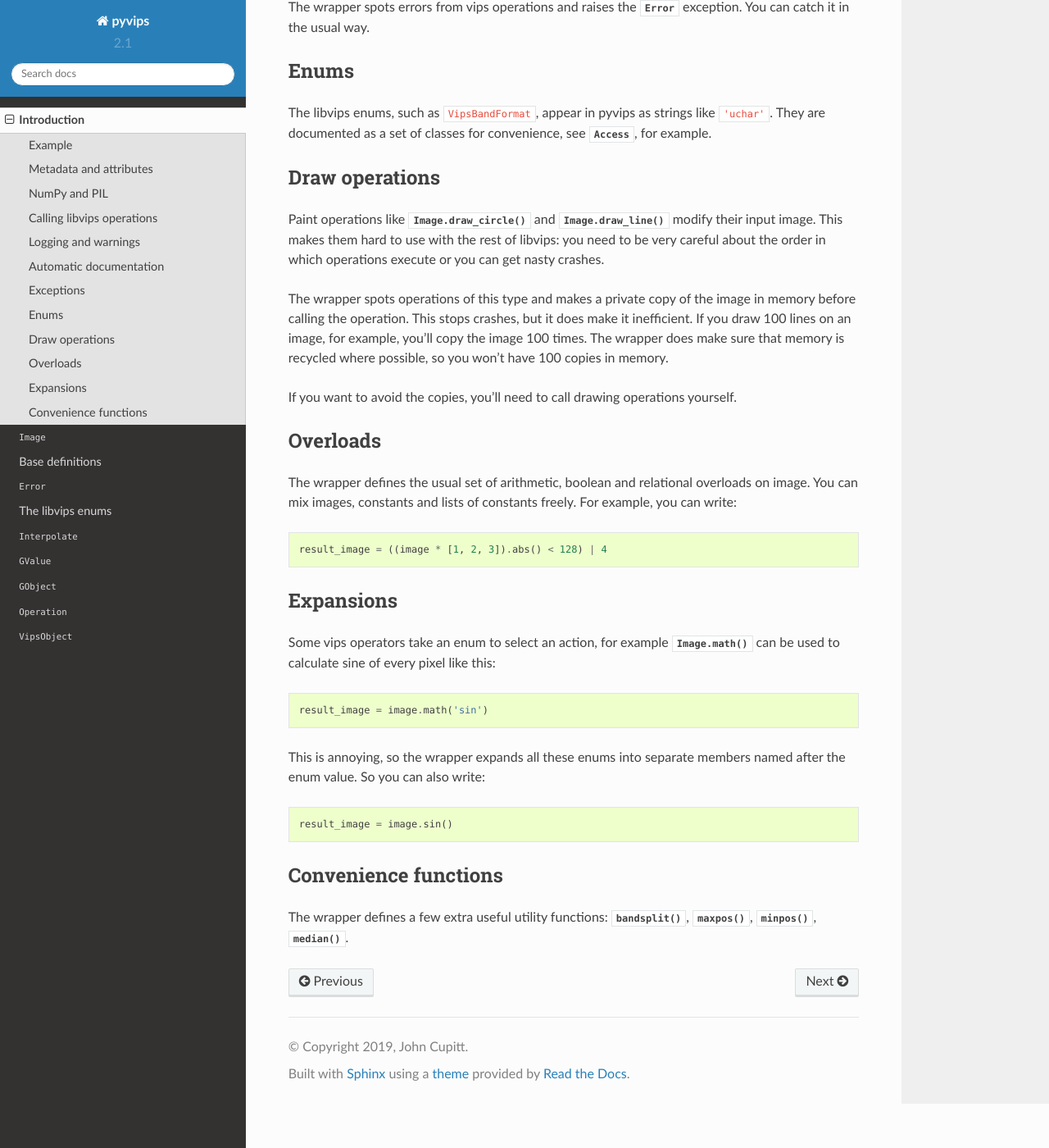
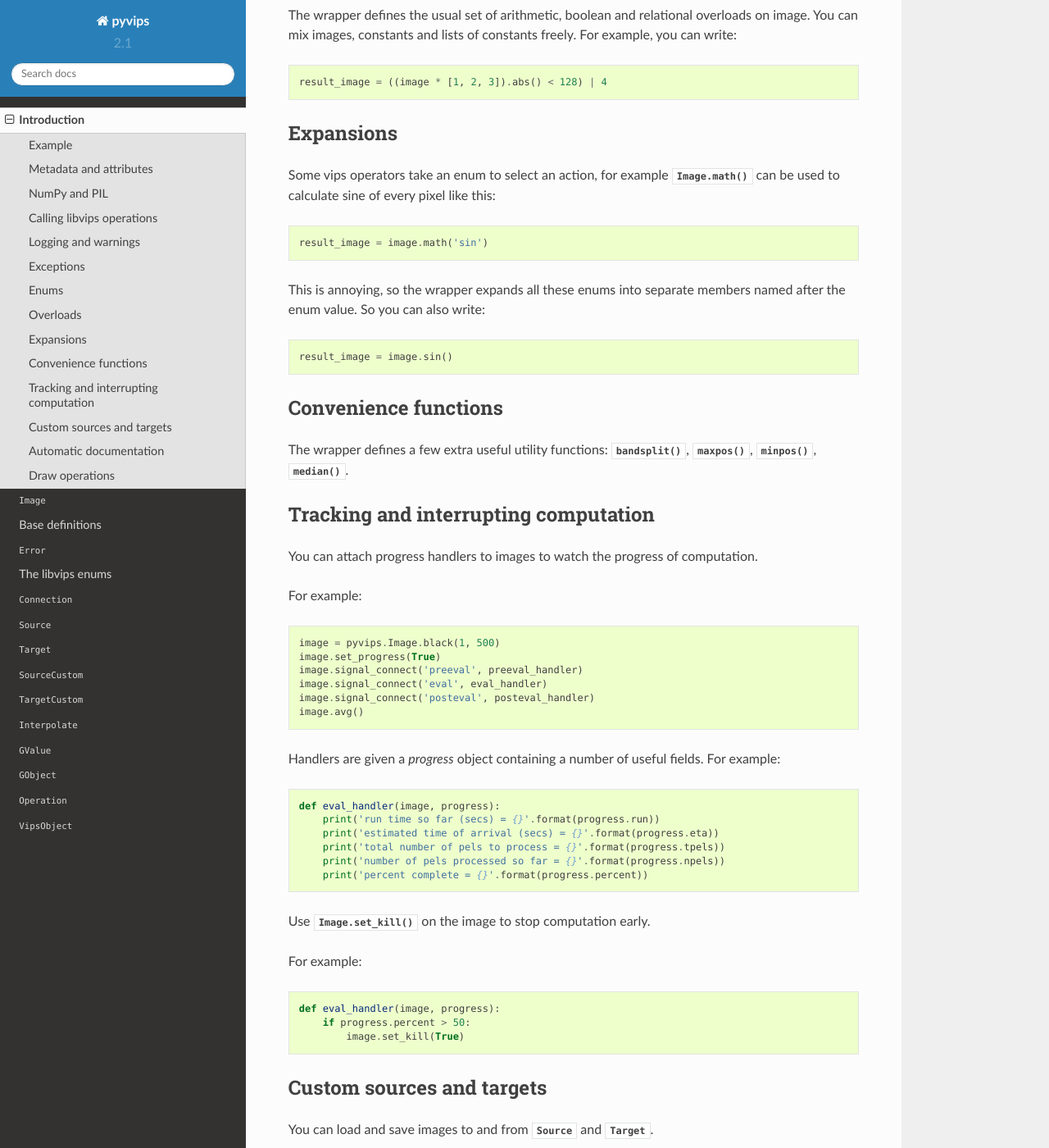
Before and after one commit to libvips/pyvips, a Sphinx documentation site: the page built from doc/intro.rst, in a window 1280 px wide and 1400 px high, scrolled down 6401 px. Shown: the whole window at 82% size. Built offline with Sphinx 7.4.7 and the Read the Docs theme 2.0.0, drawn with Linux system fonts in a browser that asks for light colours; some of the changed text lies outside the part shown.

Commit message:
update docs for new classes

```diff
--- a/doc/index.rst
+++ b/doc/index.rst
@@ -20,6 +20,11 @@ Contents
    base
    error
    enums
+   vconnection
+   vsource
+   vtarget
+   vsourcecustom
+   vtargetcustom
    vinterpolate
    gvalue
    gobject
--- a/doc/intro.rst
+++ b/doc/intro.rst
@@ -29,7 +29,7 @@ Reading this example line by line, we have::
 
     image = pyvips.Image.new_from_file('some-image.jpg', access='sequential')
 
-:meth:`.new_from_file` can load any image file supported by libvips. In
+:meth:`.Image.new_from_file` can load any image file supported by libvips. In
 this example, we will be accessing pixels top-to-bottom as we sweep through
 the image reading and writing, so `sequential` access mode is best for us.
 
@@ -120,7 +120,7 @@ it.
 NumPy and PIL
 -------------
 
-You can use :meth:`.write_to_memory` and :meth:`.new_from_memory` to pass
+You can use :meth:`.write_to_memory` and :meth:`.Image.new_from_memory` to pass
 buffers of pixels between PIL, NumPy and pyvips. For example::
 
     import pyvips
@@ -276,18 +276,6 @@ Add these lines somewhere near the start of your program::
         logging.basicConfig(level=logging.WARNING)
 
 
-Automatic documentation
------------------------
-
-The bulk of these API docs are generated automatically by
-:meth:`.Operation.generate_sphinx_all`. It examines libvips and writes a
-summary of each operation and the arguments and options that that operation
-expects.
-
-Use the C API docs for more detail:
-
-https://libvips.github.io/libvips/API/current
-
 Exceptions
 ----------
 
@@ -300,23 +288,6 @@ Enums
 The libvips enums, such as ``VipsBandFormat``, appear in pyvips as strings
 like ``'uchar'``. They are documented as a set of classes for convenience, see
 :class:`.Access`, for example.
-
-Draw operations
----------------
-
-Paint operations like :meth:`.Image.draw_circle` and
-:meth:`.Image.draw_line` modify their input image. This makes them
-hard to use with the rest of libvips: you need to be very careful about
-the order in which operations execute or you can get nasty crashes.
-
-The wrapper spots operations of this type and makes a private copy of the
-image in memory before calling the operation. This stops crashes, but it does
-make it inefficient. If you draw 100 lines on an image, for example, you'll
-copy the image 100 times. The wrapper does make sure that memory is recycled
-where possible, so you won't have 100 copies in memory.
-
-If you want to avoid the copies, you'll need to call drawing operations
-yourself.
 
 Overloads
 ---------
@@ -347,3 +318,105 @@ Convenience functions
 The wrapper defines a few extra useful utility functions:
 :meth:`.bandsplit`, :meth:`.maxpos`, :meth:`.minpos`,
 :meth:`.median`.
+
+Tracking and interrupting computation
+-------------------------------------
+
+You can attach progress handlers to images to watch the progress of
+computation.
+
+For example::
+
+    image = pyvips.Image.black(1, 500)
+    image.set_progress(True)
+    image.signal_connect('preeval', preeval_handler)
+    image.signal_connect('eval', eval_handler)
+    image.signal_connect('posteval', posteval_handler)
+    image.avg()
+
+Handlers are given a `progress` object containing a number of useful fields.
+For example::
+
+   def eval_handler(image, progress):
+       print('run time so far (secs) = {}'.format(progress.run))
+       print('estimated time of arrival (secs) = {}'.format(progress.eta))
+       print('total number of pels to process = {}'.format(progress.tpels))
+       print('number of pels processed so far = {}'.format(progress.npels))
+       print('percent complete = {}'.format(progress.percent))
+
+Use :meth:`.Image.set_kill` on the image to stop computation early.
+
+For example::
+
+   def eval_handler(image, progress):
+       if progress.percent > 50:
+           image.set_kill(True)
+
+Custom sources and targets
+--------------------------
+
+You can load and save images to and from :class:`.Source` and
+:class:`.Target`.
+
+For example::
+
+   source = pyvips.Source.new_from_file("some/file/name")
+   image = pyvips.Image.new_from_source(source, "", access="sequential")
+   target = pyvips.Target.new_to_file("some/file/name")
+   image.write_to_target(target, ".png")
+
+Sources and targets can be files, descriptors (eg. pipes) and areas of memory.
+
+You can define :class:`.SourceCustom` and :class:`.TargetCustom` too.
+
+For example::
+
+   input_file = open(sys.argv[1], "rb")
+
+   def read_handler(size):
+       return input_file.read(size)
+
+   source = pyvips.SourceCustom()
+   source.on_read(read_handler)
+
+   output_file = open(sys.argv[2], "wb")
+
+   def write_handler(chunk):
+       return output_file.write(chunk)
+
+   target = pyvips.TargetCustom()
+   target.on_write(write_handler)
+
+   image = pyvips.Image.new_from_source(source, '', access='sequential')
+   image.write_to_target(target, '.png')
+
+You can also define seek and finish handlers, see the docs.
+
+Automatic documentation
+-----------------------
+
+The bulk of these API docs are generated automatically by
+:meth:`.Operation.generate_sphinx_all`. It examines libvips and writes a
+summary of each operation and the arguments and options that that operation
+expects.
+
+Use the C API docs for more detail:
+
+https://libvips.github.io/libvips/API/current
+
+Draw operations
+---------------
+
+Paint operations like :meth:`.Image.draw_circle` and
+:meth:`.Image.draw_line` modify their input image. This makes them
+hard to use with the rest of libvips: you need to be very careful about
+the order in which operations execute or you can get nasty crashes.
+
+The wrapper spots operations of this type and makes a private copy of the
+image in memory before calling the operation. This stops crashes, but it does
+make it inefficient. If you draw 100 lines on an image, for example, you'll
+copy the image 100 times. The wrapper does make sure that memory is recycled
+where possible, so you won't have 100 copies in memory.
+
+If you want to avoid the copies, you'll need to call drawing operations
+yourself.
```
Also changed, not shown: doc/vconnection.rst (added, +7 -0 lines), doc/vsource.rst (added, +7 -0 lines), doc/vsourcecustom.rst (added, +7 -0 lines), doc/vtarget.rst (added, +7 -0 lines), doc/vtargetcustom.rst (added, +7 -0 lines), doc/gvalue.rst (line endings or trailing spaces), 3 other files.
